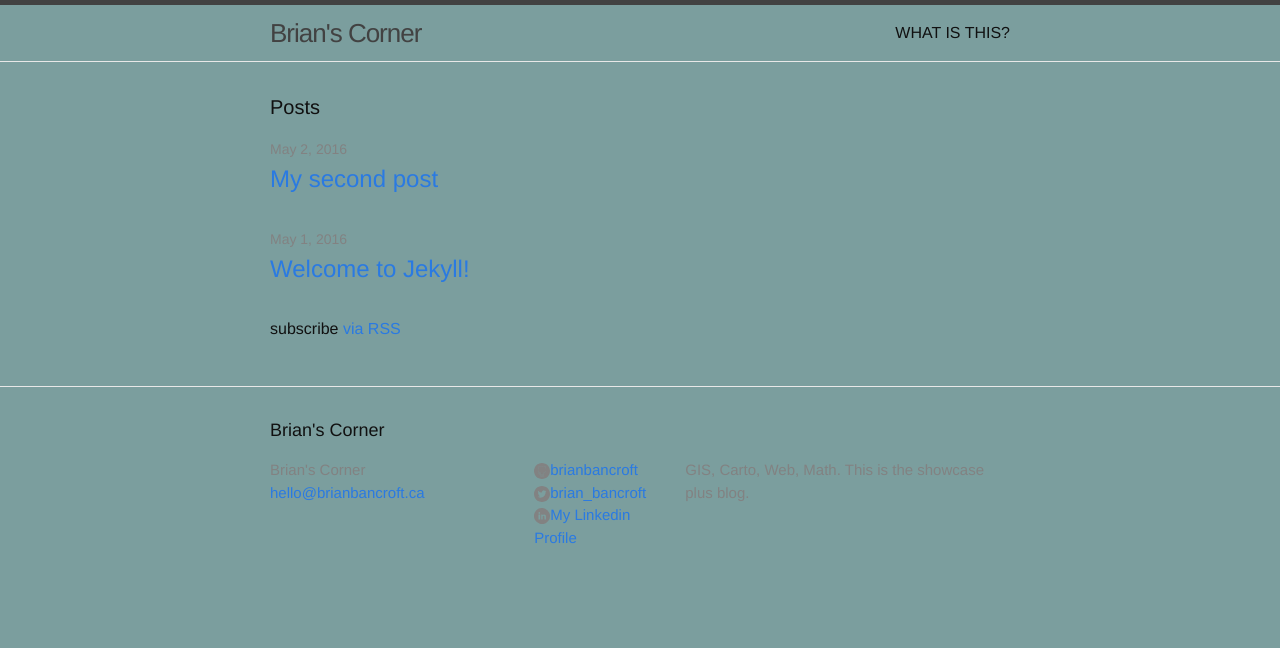
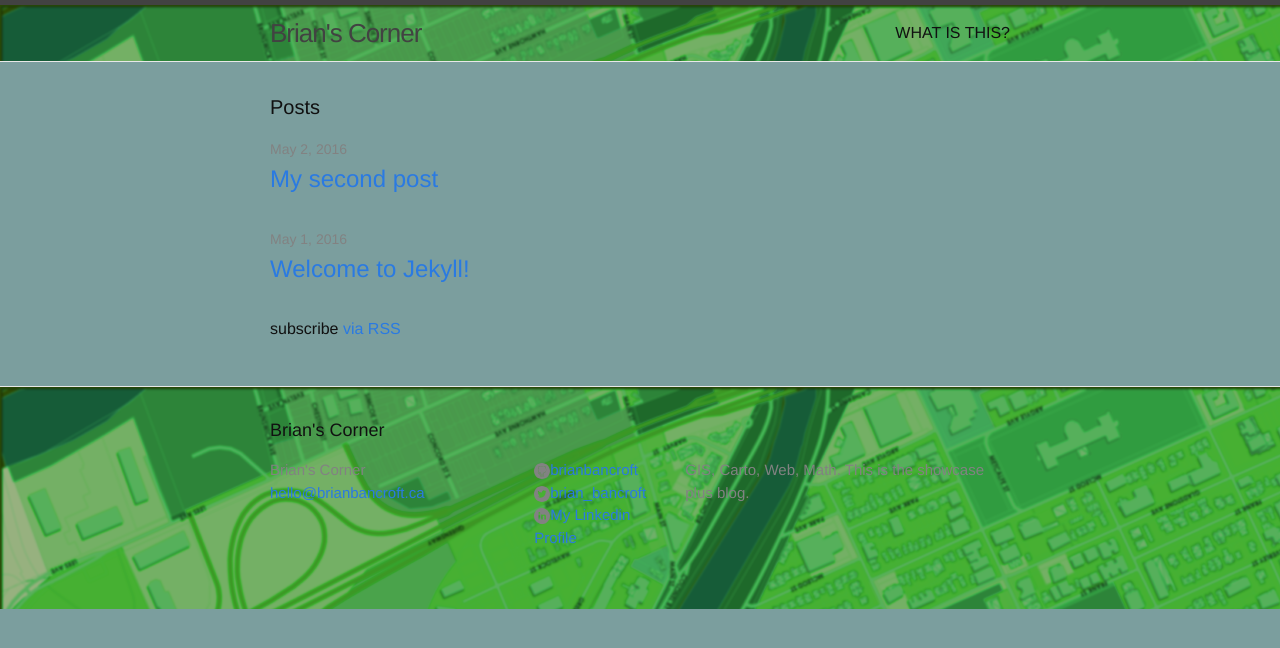
Before and after one commit to brianbancroft/brianbancroft.github.io, a Jekyll site: the page built from index.html, in a window 1280 px wide. Shown: the top 648 px of the page. Built offline with Jekyll 4.4.1, drawn with Linux system fonts in a browser that asks for light colours.

Commit message:
header and footer files

```diff
--- a/css/main.scss
+++ b/css/main.scss
@@ -51,3 +51,12 @@ $on-laptop:        800px;
         "layout",
         "syntax-highlighting"
 ;
+
+header {
+  background-image: url('{{ site.baseurl }}/img/footer_bg.png');
+}
+
+footer {
+  background-image: url('{{ site.baseurl }}/img/footer_bg.png');
+  bottom: 0;
+}
```
Also changed, not shown: img/footer_bg.png (renamed from _includes/footer_bg.png), 3 other files.
